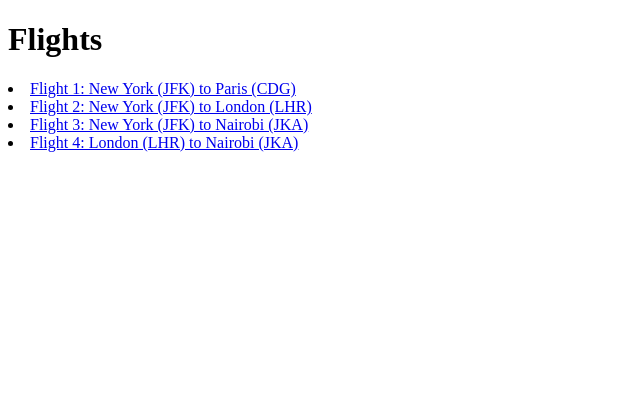
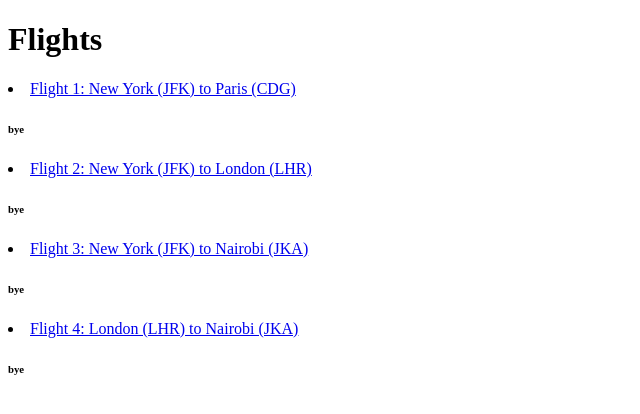
Before and after one commit to deepeters/python-django-practice, a Django app: page /flights/ in a window 1280 px wide. Shown: the top 414 px of the page, without its empty margins (0-640 px from the left). Run offline with Django 3.2, Linux system fonts and the light colour scheme; data comes from the database, SQL or seed files in the repository.

```diff
--- a/django/airline/flights/templates/flights/index.html
+++ b/django/airline/flights/templates/flights/index.html
@@ -7,6 +7,7 @@
             <a href="(% url 'flight' flight.id %)">
                 Flight {{ flight.id }}: {{ flight.origin }} to {{ flight.destination }}
             </a>
+            <h6>bye</h6>
         </li>
     {% endfor %}
 {% endblock %}
```
